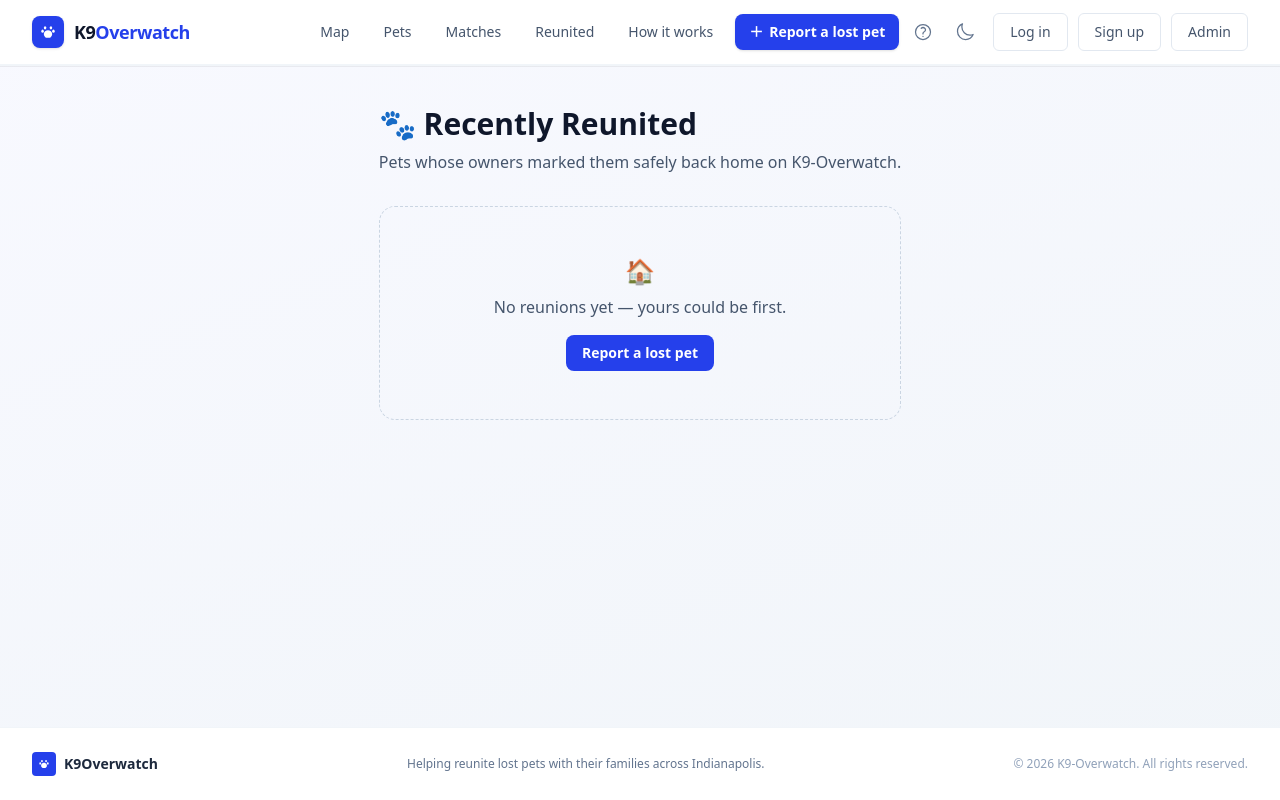
After one commit to BUTTERGANG/k9-overwatch, a Python web app: template src/k9overwatch/web/templates/reunited.html in a window 1280 px wide. The commit adds this page. Run offline with Jinja, Linux system fonts and the light colour scheme; the template is opened without the code that fills it, so the values that code supplies are empty; style sheets or scripts are compiled from the project's sources; some libraries are stand-ins or nearby versions.

Commit message:
feat(web): public Recently Reunited gallery + user_reunifications stat

```diff
--- a/src/k9overwatch/web/templates/base.html
+++ b/src/k9overwatch/web/templates/base.html
@@ -198,6 +198,13 @@
                        {% if path.startswith('/matches') %}aria-current="page"{% endif %}>
                         Matches
                         {% if path.startswith('/matches') %}<span class="nav-active-indicator" aria-hidden="true"></span>{% endif %}
+                    </a>
+                    <a href="/reunited"
+                       class="relative px-4 py-2 text-sm font-medium rounded-md transition-colors
+                              {% if path == '/reunited' %}text-brand-600 dark:text-brand-400{% else %}text-slate-600 dark:text-slate-300 hover:text-slate-900 dark:hover:text-white hover:bg-slate-50 dark:hover:bg-slate-800{% endif %}"
+                       {% if path == '/reunited' %}aria-current="page"{% endif %}>
+                        Reunited
+                        {% if path == '/reunited' %}<span class="nav-active-indicator" aria-hidden="true"></span>{% endif %}
                     </a>
                     <a href="/how-it-works"
                        class="relative px-4 py-2 text-sm font-medium rounded-md transition-colors
--- /dev/null
+++ b/src/k9overwatch/web/templates/reunited.html
@@ -0,0 +1,53 @@
+{% extends "base.html" %}
+
+{% block title %}Recently Reunited — K9-Overwatch{% endblock %}
+{% block content %}
+<section class="max-w-7xl mx-auto px-4 sm:px-6 lg:px-8 py-10">
+    <h1 class="text-3xl font-bold text-slate-900 dark:text-white mb-2">🐾 Recently Reunited</h1>
+    <p class="text-slate-600 dark:text-slate-300 mb-8">
+        Pets whose owners marked them safely back home on K9-Overwatch.
+    </p>
+
+    {% if pets %}
+    <div class="grid gap-6 sm:grid-cols-2 lg:grid-cols-3">
+        {% for pet in pets %}
+        <a href="/pets/{{ pet.id }}"
+           class="group rounded-2xl border border-slate-200 dark:border-slate-800 bg-white dark:bg-slate-900 overflow-hidden
+                  hover:shadow-lg transition-shadow">
+            <div class="h-48 bg-slate-100 dark:bg-slate-700 overflow-hidden">
+                {% if pet.thumbnail_url %}
+                    <img src="{{ pet.thumbnail_url | proxied }}" alt="{{ pet.name or 'Pet photo' }}"
+                         class="w-full h-full object-cover group-hover:scale-105 transition-transform duration-500"
+                         loading="lazy" width="384" height="192"
+                         onerror="this.onerror=null;this.src='/static/img/pet-placeholder.svg'">
+                {% else %}
+                    <img src="/static/img/pet-placeholder.svg" alt="" class="w-full h-full object-cover opacity-60"
+                         width="384" height="192">
+                {% endif %}
+            </div>
+            <div class="p-4">
+                <div class="flex items-center justify-between gap-2">
+                    <h2 class="font-semibold text-slate-900 dark:text-white truncate">{{ pet.name or "Unnamed pet" }}</h2>
+                    <span class="text-xs font-semibold text-emerald-700 bg-emerald-50 dark:bg-emerald-900/40 dark:text-emerald-300 rounded-full px-2 py-0.5 whitespace-nowrap">Reunited</span>
+                </div>
+                <p class="text-sm text-slate-500 dark:text-slate-400 mt-1 truncate">
+                    {{ pet.animal_type or "Pet" }}{% if pet.breed %} · {{ pet.breed }}{% endif %}
+                </p>
+                {% if pet.date_event %}
+                <p class="text-xs text-slate-400 dark:text-slate-500 mt-2">
+                    {{ pet.date_event.strftime("%B %-d, %Y") }}
+                </p>
+                {% endif %}
+            </div>
+        </a>
+        {% endfor %}
+    </div>
+    {% else %}
+    <div class="rounded-2xl border border-dashed border-slate-300 dark:border-slate-700 p-12 text-center">
+        <p class="text-2xl mb-2" aria-hidden="true">🏠</p>
+        <p class="text-slate-600 dark:text-slate-300 font-medium">No reunions yet — yours could be first.</p>
+        <a href="/report" class="inline-block mt-4 px-4 py-2 rounded-lg bg-brand-600 text-white text-sm font-semibold hover:bg-brand-700 transition-colors">Report a lost pet</a>
+    </div>
+    {% endif %}
+</section>
+{% endblock %}
```
Also changed, not shown: src/k9overwatch/web/main.py (+10 -0 lines), src/k9overwatch/web/routers/pets.py (+19 -0 lines), tests/test_reunited_gallery.py (added, +79 -0 lines).
